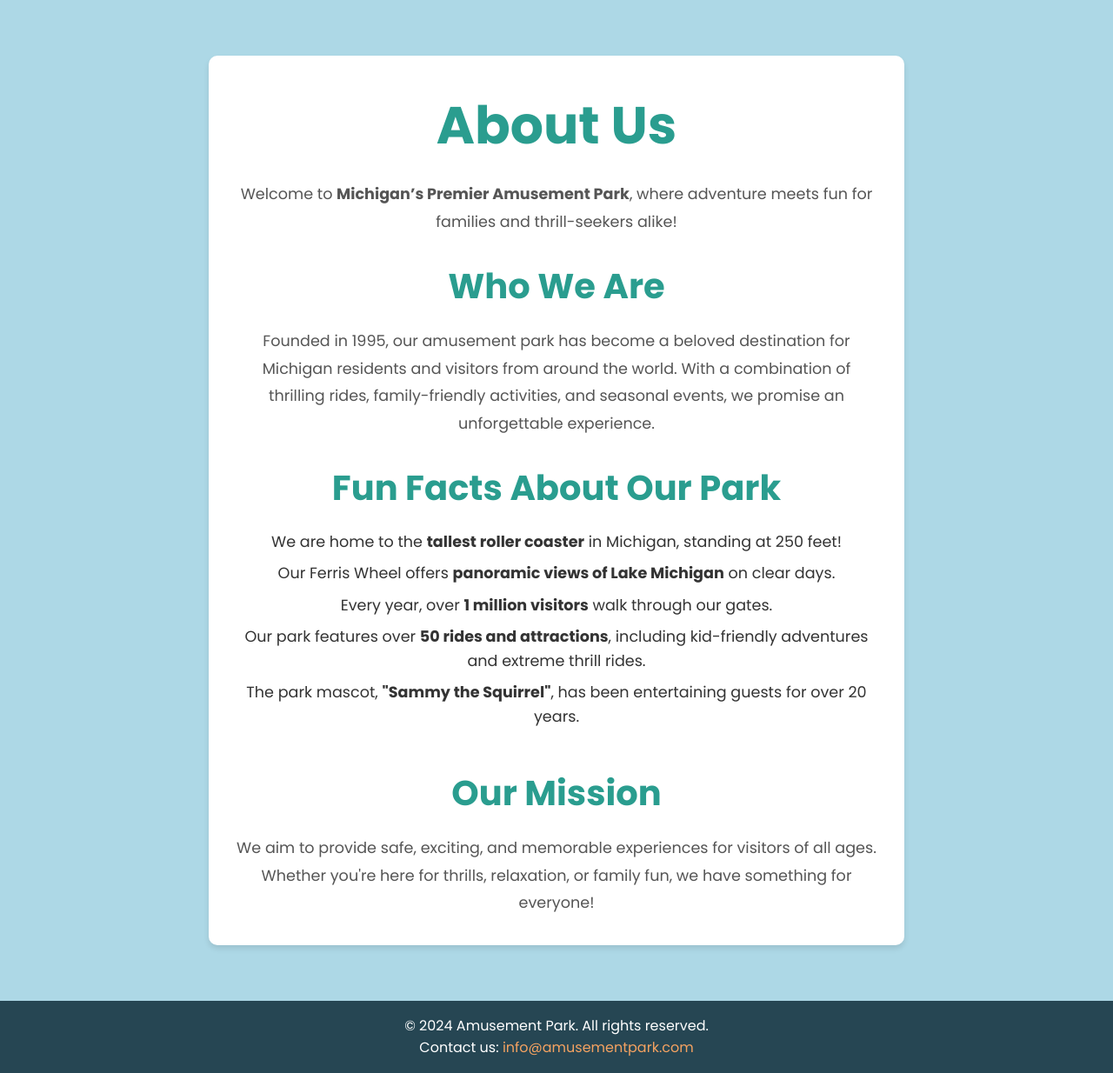
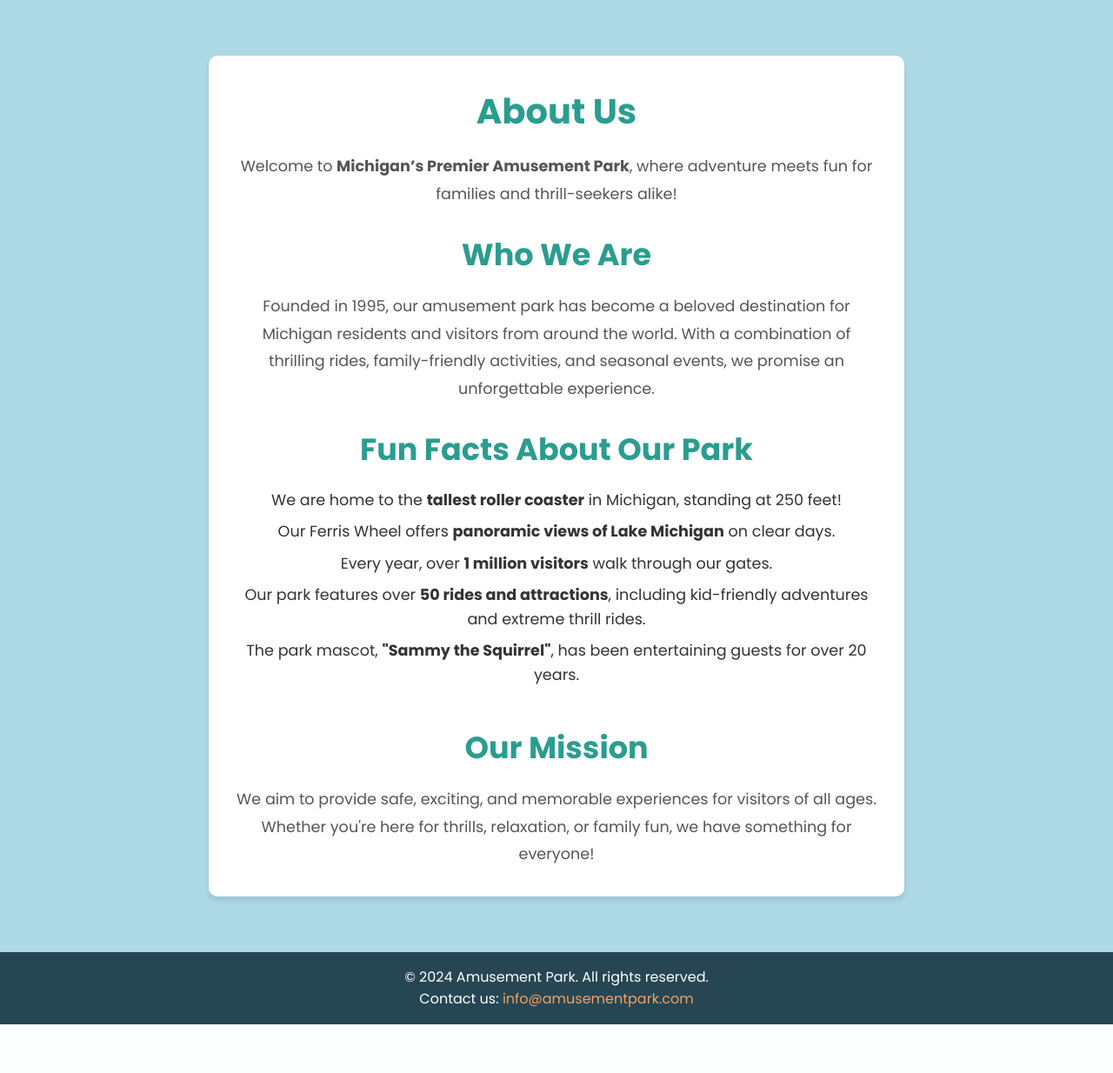
Before and after one commit to mara2360/amusement-park.github.io, a PHP site: page /about.html in a window 1280 px wide. Shown: the part 83-1317 px from the top of the page at 87% size. After the commit the page ends 1261 px from the top, so only its background shows below. Run offline with PHP 8.4, Linux system fonts and the light colour scheme.

Commit message:
Update style.css

```diff
--- a/style.css
+++ b/style.css
@@ -218,13 +218,13 @@ main {
 .about-section h1 {
     color: #2a9d8f;
     margin-bottom: 1rem;
-    font-size: 60px
+    font-size: 40px;
 }
 
 .about-section h2 {
     color: #2a9d8f;
     margin-bottom: 1rem;
-    font-size: 40px;
+    font-size: 35px;
 }
 
 .about-section p {
```
